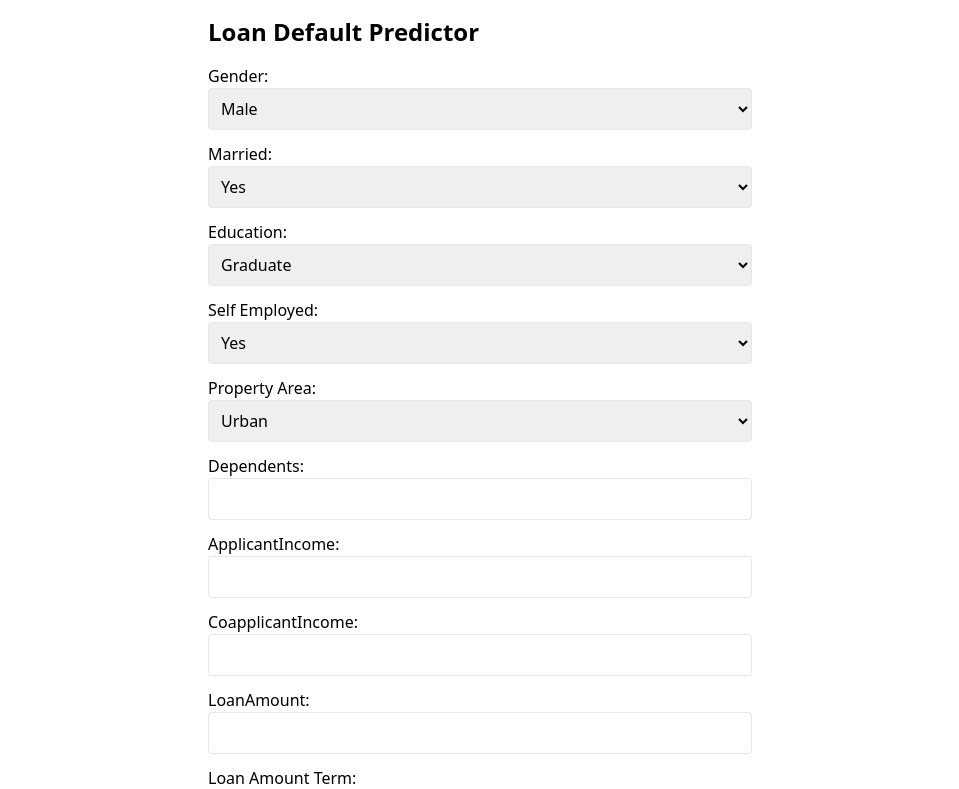
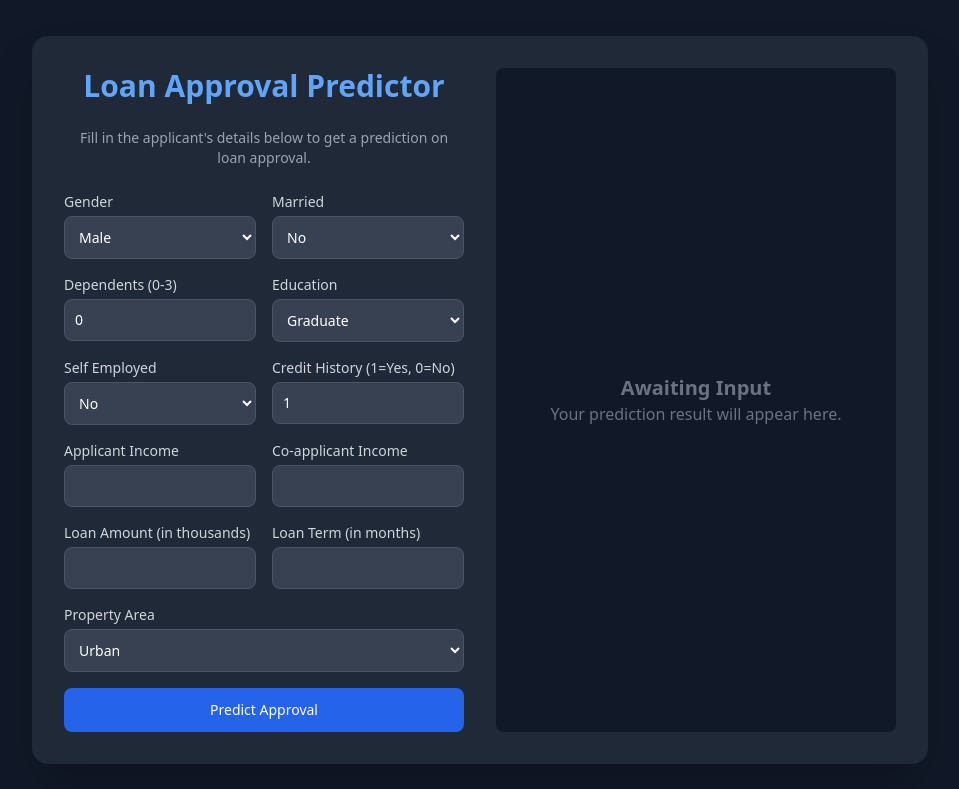
Before and after one commit to petermartian/loan-prediction-api, a React (Vite) app in the folder loan-predictor-frontend/: page / in a window 1280 px wide. Shown: the top 789 px of the page, without its empty margins (160-1119 px from the left). Built offline with nearby package versions, Linux system fonts and the light colour scheme.

Commit message:
Fix: Resolve TypeScript errors for production build

```diff
--- a/loan-predictor-frontend/src/App.tsx
+++ b/loan-predictor-frontend/src/App.tsx
@@ -1,99 +1,170 @@
-// src/App.tsx
-import { useForm } from 'react-hook-form';
+import { useState } from 'react';
+// Import specific types from react-hook-form for better type safety
+import { useForm, type SubmitHandler, type UseFormRegister, type FieldError } from 'react-hook-form';
+import { zodResolver } from '@hookform/resolvers/zod';
 import { z } from 'zod';
-import { zodResolver } from '@hookform/resolvers/zod';
-import { useState } from 'react';
+import { BarChart, Bar, XAxis, YAxis, Tooltip, ResponsiveContainer, Cell } from 'recharts';
 
-const loanSchema = z.object({
+// --- Zod Schema for Validation ---
+const loanApplicationSchema = z.object({
   Gender: z.enum(['Male', 'Female']),
   Married: z.enum(['Yes', 'No']),
-  Dependents: z.coerce.number(),
+  Dependents: z.coerce.number().min(0, "Must be 0 or more").max(3, "Cannot exceed 3"),
   Education: z.enum(['Graduate', 'Not Graduate']),
   Self_Employed: z.enum(['Yes', 'No']),
-  ApplicantIncome: z.coerce.number(),
-  CoapplicantIncome: z.coerce.number(),
-  LoanAmount: z.coerce.number(),
-  Loan_Amount_Term: z.coerce.number(),
-  Credit_History: z.coerce.number(),
+  ApplicantIncome: z.coerce.number().min(1, "Income must be positive"),
+  CoapplicantIncome: z.coerce.number().min(0, "Cannot be negative"),
+  LoanAmount: z.coerce.number().min(1, "Loan amount must be positive"),
+  Loan_Amount_Term: z.coerce.number().min(1, "Loan term must be positive"),
+  Credit_History: z.coerce.number().min(0).max(1).refine(val => [0, 1].includes(val), "Must be 0 or 1"),
   Property_Area: z.enum(['Rural', 'Urban', 'Semiurban']),
 });
 
-type LoanForm = z.infer<typeof loanSchema>;
+// Infer the TypeScript type from the Zod schema
+type LoanApplicationForm = z.infer<typeof loanApplicationSchema>;
 
+// --- API Response Type ---
+type PredictionResult = {
+  prediction: number;
+  status: 'Approved' | 'Not Approved';
+  confidence_probability: string;
+};
+
+// --- Reusable Input Component with proper types ---
+interface FormInputProps extends React.InputHTMLAttributes<HTMLInputElement> {
+  id: keyof LoanApplicationForm;
+  label: string;
+  register: UseFormRegister<LoanApplicationForm>;
+  error?: FieldError;
+}
+
+const FormInput: React.FC<FormInputProps> = ({ id, label, register, error, ...props }) => (
+    <div className="flex flex-col">
+      <label htmlFor={id} className="mb-1 text-sm font-medium text-gray-300">{label}</label>
+      <input
+        id={id}
+        {...register(id)}
+        className="bg-gray-700 border border-gray-600 text-white text-sm rounded-lg focus:ring-blue-500 focus:border-blue-500 block w-full p-2.5"
+        {...props}
+      />
+      {error && <p className="mt-1 text-xs text-red-400">{error.message}</p>}
+    </div>
+);
+
+// --- Reusable Select Component with proper types ---
+interface FormSelectProps extends React.SelectHTMLAttributes<HTMLSelectElement> {
+    id: keyof LoanApplicationForm;
+    label: string;
+    options: readonly string[];
+    register: UseFormRegister<LoanApplicationForm>;
+    error?: FieldError;
+}
+
+const FormSelect: React.FC<FormSelectProps> = ({ id, label, options, register, error }) => (
+     <div className="flex flex-col">
+      <label htmlFor={id} className="mb-1 text-sm font-medium text-gray-300">{label}</label>
+      <select
+        id={id}
+        {...register(id)}
+        className="bg-gray-700 border border-gray-600 text-white text-sm rounded-lg focus:ring-blue-500 focus:border-blue-500 block w-full p-2.5"
+      >
+        {options.map((option: string) => <option key={option} value={option}>{option}</option>)}
+      </select>
+      {error && <p className="mt-1 text-xs text-red-400">{error.message}</p>}
+    </div>
+);
+
+
+// --- Main App Component ---
 export default function App() {
-  const [prediction, setPrediction] = useState<string | null>(null);
+  const [predictionResult, setPredictionResult] = useState<PredictionResult | null>(null);
+  const [isLoading, setIsLoading] = useState(false);
+  const [apiError, setApiError] = useState<string | null>(null);
 
-  const {
-    register,
-    handleSubmit,
-    formState: { errors },
-  } = useForm<LoanForm>({
-    resolver: zodResolver(loanSchema),
+  const { register, handleSubmit, formState: { errors } } = useForm<LoanApplicationForm>({
+    resolver: zodResolver(loanApplicationSchema),
+    defaultValues: {
+      Gender: 'Male',
+      Married: 'No',
+      Dependents: 0,
+      Education: 'Graduate',
+      Self_Employed: 'No',
+      Credit_History: 1,
+      Property_Area: 'Urban',
+    }
   });
 
-  const onSubmit = async (data: LoanForm) => {
-    const res = await fetch('https://loan-predictor-api.onrender.com/predict', {
+  const onSubmit: SubmitHandler<LoanApplicationForm> = async (data) => {
+    setIsLoading(true);
+    setApiError(null);
+    setPredictionResult(null);
+
+    try {
+      const API_URL = "https://loan-prediction-api-yjry.onrender.com/predict";
+
+      const response = await fetch(API_URL, {
         method: 'POST',
-      headers: {
-        'Content-Type': 'application/json',
-      },
+        headers: { 'Content-Type': 'application/json' },
         body: JSON.stringify(data),
       });
-    const result = await res.json();
-    setPrediction(result.prediction);
+
+      if (!response.ok) {
+        throw new Error(`API Error: ${response.statusText} (Status: ${response.status})`);
+      }
+
+      const result: PredictionResult = await response.json();
+      setPredictionResult(result);
+
+    } catch (error) {
+      console.error("Failed to get prediction:", error);
+      setApiError(error instanceof Error ? error.message : "An unknown error occurred.");
+    } finally {
+      setIsLoading(false);
+    }
+  };
+
+  const getChartData = () => {
+    if (!predictionResult) return [];
+    const probabilityValue = parseFloat(predictionResult.confidence_probability.replace('%', ''));
+    return [{ name: 'Confidence', value: probabilityValue }];
   };
 
   return (
-    <main className="p-4 max-w-xl mx-auto">
-      <h1 className="text-2xl font-bold mb-4">Loan Default Predictor</h1>
-      <form onSubmit={handleSubmit(onSubmit)} className="space-y-3">
-        {[
-          { label: 'Gender', name: 'Gender', options: ['Male', 'Female'] },
-          { label: 'Married', name: 'Married', options: ['Yes', 'No'] },
-          { label: 'Education', name: 'Education', options: ['Graduate', 'Not Graduate'] },
-          { label: 'Self Employed', name: 'Self_Employed', options: ['Yes', 'No'] },
-          { label: 'Property Area', name: 'Property_Area', options: ['Urban', 'Rural', 'Semiurban'] },
-        ].map(({ label, name, options }) => (
-          <div key={name}>
-            <label>{label}:</label>
-            <select {...register(name as keyof LoanForm)} className="w-full border p-2 rounded">
-              {options.map((opt) => (
-                <option key={opt} value={opt}>
-                  {opt}
-                </option>
-              ))}
-            </select>
-            {errors[name as keyof LoanForm] && <p className="text-red-500 text-sm">This field is required</p>}
+    <div className="bg-gray-900 min-h-screen text-white font-sans flex items-center justify-center p-4">
+      <main className="w-full max-w-4xl bg-gray-800 rounded-2xl shadow-2xl p-8 grid grid-cols-1 lg:grid-cols-2 gap-8">
+        <div className="space-y-6">
+          <h1 className="text-3xl font-bold text-center text-blue-400">Loan Approval Predictor</h1>
+          <p className="text-center text-gray-400 text-sm">Fill in the applicant's details below to get a prediction on loan approval.</p>
+          <form onSubmit={handleSubmit(onSubmit)} className="space-y-4">
+            <div className="grid grid-cols-1 sm:grid-cols-2 gap-4">
+              <FormSelect id="Gender" label="Gender" options={['Male', 'Female']} register={register} error={errors.Gender} />
+              <FormSelect id="Married" label="Married" options={['Yes', 'No']} register={register} error={errors.Married} />
+              <FormInput id="Dependents" label="Dependents (0-3)" register={register} error={errors.Dependents} type="number" />
+              <FormSelect id="Education" label="Education" options={['Graduate', 'Not Graduate']} register={register} error={errors.Education} />
+              <FormSelect id="Self_Employed" label="Self Employed" options={['Yes', 'No']} register={register} error={errors.Self_Employed} />
+              <FormInput id="Credit_History" label="Credit History (1=Yes, 0=No)" step="1" register={register} error={errors.Credit_History} type="number" />
             </div>
-        ))}
-
-        {[
-          'Dependents',
-          'ApplicantIncome',
-          'CoapplicantIncome',
-          'LoanAmount',
-          'Loan_Amount_Term',
-          'Credit_History',
-        ].map((field) => (
-          <div key={field}>
-            <label>{field.replace(/_/g, ' ')}:</label>
-            <input
-              type="number"
-              {...register(field as keyof LoanForm)}
-              className="w-full border p-2 rounded"
-            />
-            {errors[field as keyof LoanForm] && <p className="text-red-500 text-sm">Invalid number</p>}
+            <div className="grid grid-cols-1 sm:grid-cols-2 gap-4">
+              <FormInput id="ApplicantIncome" label="Applicant Income" register={register} error={errors.ApplicantIncome} type="number" />
+              <FormInput id="CoapplicantIncome" label="Co-applicant Income" register={register} error={errors.CoapplicantIncome} type="number" />
             </div>
-        ))}
-
-        <button type="submit" className="bg-blue-600 text-white px-4 py-2 rounded">Predict</button>
+            <div className="grid grid-cols-1 sm:grid-cols-2 gap-4">
+              <FormInput id="LoanAmount" label="Loan Amount (in thousands)" register={register} error={errors.LoanAmount} type="number" />
+              <FormInput id="Loan_Amount_Term" label="Loan Term (in months)" register={register} error={errors.Loan_Amount_Term} type="number" />
+            </div>
+            <FormSelect id="Property_Area" label="Property Area" options={['Rural', 'Urban', 'Semiurban']} register={register} error={errors.Property_Area} />
+            <button type="submit" disabled={isLoading} className="w-full text-white bg-blue-600 hover:bg-blue-700 focus:ring-4 focus:outline-none focus:ring-blue-800 font-medium rounded-lg text-sm px-5 py-3 text-center transition-colors disabled:bg-gray-500 disabled:cursor-not-allowed">
+              {isLoading ? 'Getting Prediction...' : 'Predict Approval'}
+            </button>
           </form>
-
-      {prediction && (
-        <div className="mt-4 p-3 bg-green-100 border border-green-400 rounded">
-          Prediction: <strong>{prediction}</strong>
         </div>
-      )}
+        <div className="bg-gray-900 rounded-lg p-8 flex flex-col items-center justify-center min-h-[300px]">
+          {isLoading && <div className="flex flex-col items-center justify-center text-gray-400"><svg className="animate-spin h-10 w-10 text-blue-400" xmlns="http://www.w3.org/2000/svg" fill="none" viewBox="0 0 24 24"><circle className="opacity-25" cx="12" cy="12" r="10" stroke="currentColor" strokeWidth="4"></circle><path className="opacity-75" fill="currentColor" d="M4 12a8 8 0 018-8V0C5.373 0 0 5.373 0 12h4zm2 5.291A7.962 7.962 0 014 12H0c0 3.042 1.135 5.824 3 7.938l3-2.647z"></path></svg><p className="mt-4">Contacting the model...</p></div>}
+          {apiError && <div className="text-center text-red-400"><h2 className="text-xl font-bold mb-2">Error</h2><p className="text-sm bg-red-900/50 p-3 rounded-md">{apiError}</p></div>}
+          {predictionResult && <div className="text-center w-full"><h2 className="text-xl font-semibold mb-4 text-gray-300">Prediction Result</h2><div className={`p-6 rounded-lg text-white text-3xl font-bold mb-6 ${predictionResult.status === 'Approved' ? 'bg-green-500/80' : 'bg-red-500/80'}`}>{predictionResult.status}</div><h3 className="font-semibold text-gray-300">Confidence</h3><p className="text-4xl font-bold text-blue-400 mb-4">{predictionResult.confidence_probability}</p><div className="w-full h-40"><ResponsiveContainer><BarChart data={getChartData()} layout="vertical" margin={{ top: 5, right: 30, left: 20, bottom: 5 }}><XAxis type="number" domain={[0, 100]} hide /><YAxis type="category" dataKey="name" hide /><Tooltip cursor={{fill: 'rgba(255, 255, 255, 0.1)'}} contentStyle={{ backgroundColor: '#2d3748', border: 'none' }} /><Bar dataKey="value" barSize={40} radius={[10, 10, 10, 10]}><Cell fill={predictionResult.status === 'Approved' ? '#48bb78' : '#f56565'} /></Bar></BarChart></ResponsiveContainer></div></div>}
+          {!isLoading && !apiError && !predictionResult && <div className="text-center text-gray-500"><h2 className="text-xl font-semibold">Awaiting Input</h2><p>Your prediction result will appear here.</p></div>}
+        </div>
       </main>
+    </div>
   );
 }
```
Lines whose indentation alone changed are shown as unchanged.
